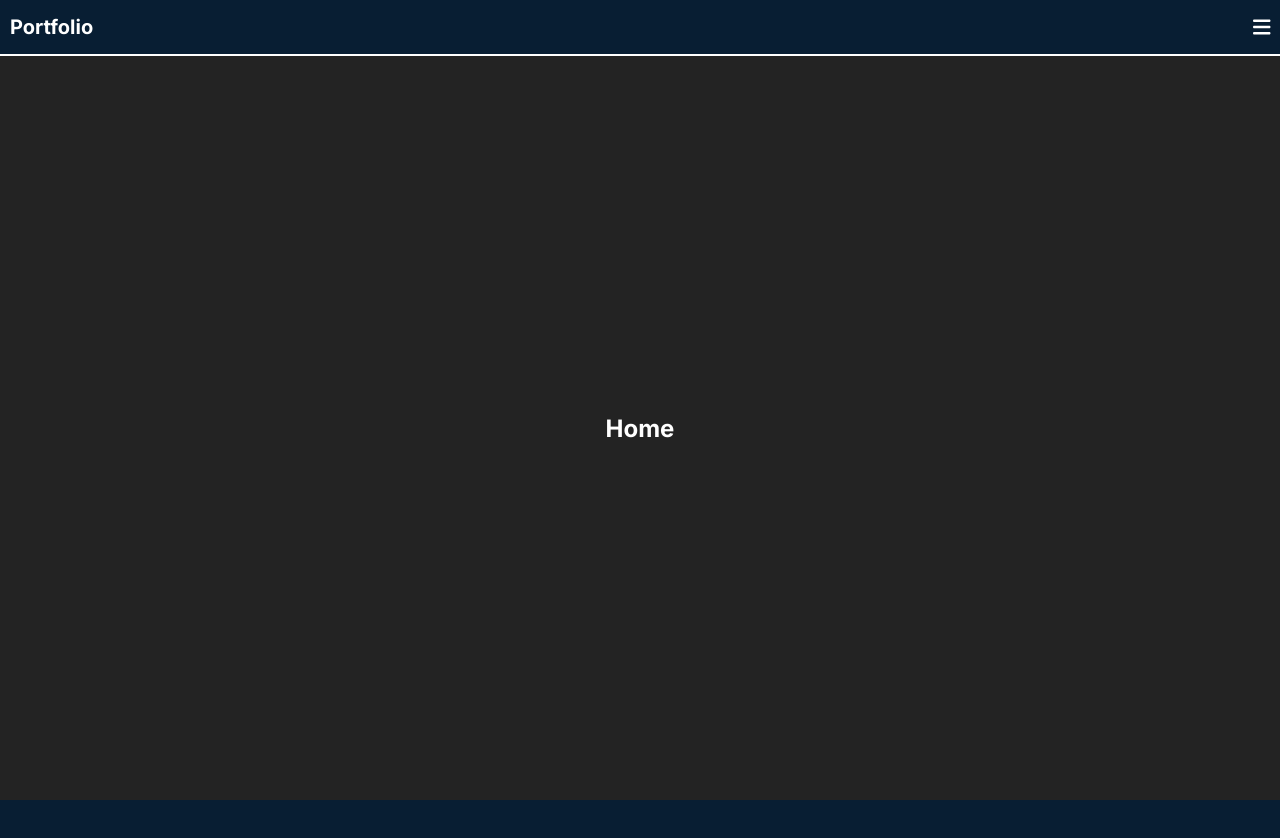
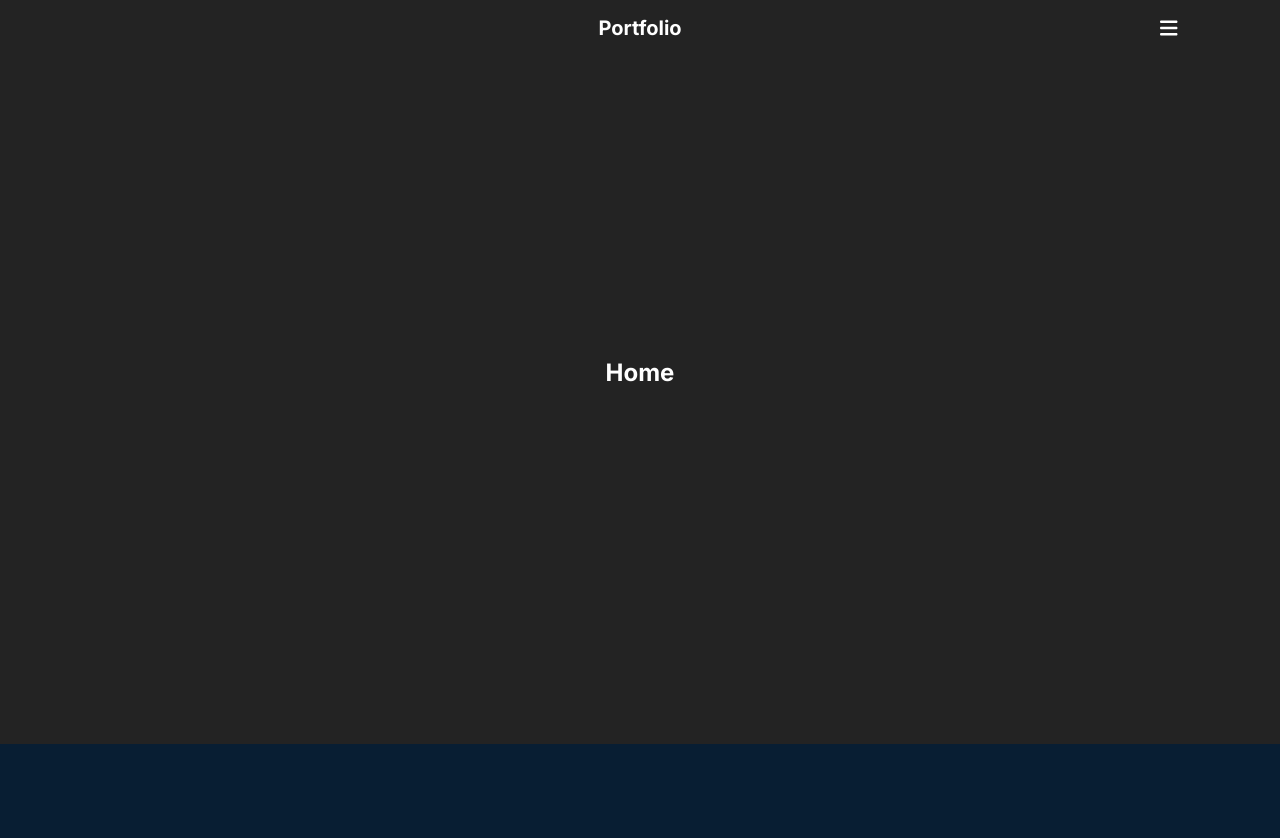
Before and after one commit to CiaranRG/PortfolioSite, a React app in the folder Frontend/: page / in a window 1280 px wide. Shown: the top 838 px of the page. Built offline with nearby package versions, Linux system fonts and the light colour scheme; the HTML template or start-up script is replaced by a standard one.

Commit message:
Styled the navbar and added scroll transitions

```diff
--- a/Frontend/src/Navbar/Navbar.scss
+++ b/Frontend/src/Navbar/Navbar.scss
@@ -1,6 +1,11 @@
 @import '../App.scss';
 
 nav {
+    position: fixed;
+    width: 100vw;
+    // Add this in here to ease the transition back from the scrolled version of the navbar
+    transition: background-color 0.5s ease;
+    .navDiv {
         display: flex;
         align-items: center;
         flex-wrap: wrap;
@@ -10,21 +15,22 @@ nav {
         max-width: 100%;
         font-size: 1.25rem;
         font-weight: 700;
-    border-bottom: 2px solid white;
-    background-color: $color2;
+        padding: 0% 8% 0% 8%;
+        // border-bottom: 2px solid white;
+        background-color: transparent;
+        position: sticky;
 
         .leftNav {
             display: flex;
-        justify-content: flex-start;
-        width: 50%;
-        padding: 0px 0px 0px 10px;
+            justify-content: center;
+            width: 80%;
+            padding-left: 20%;
         }
 
         .rightNav {
             display: flex;
             justify-content: flex-end;
-        width: 50%;
-        padding: 0px 10px 0px 0px;
+            width: 20%;
 
             .navBurgerIcon {
                 margin-top: 1px;
@@ -36,34 +42,38 @@ nav {
             }
         }
 
+        &.addBackground {
+            background-color: $color2 !important;
+        }
+
         .menuContent {
             display: flex;
             align-items: center;
-        flex-direction: column;
+            flex-direction: row;
             position: fixed;
             // Use this to hide the menu
             right: -100%;
             max-width: 100vw;
-        background: $color2;
-        justify-content: space-around;
-        height: 15%;
-        transition: right 0.3s ease;
+            width: 60%;
+            background: $color1;
+            justify-content: space-evenly;
+            height: 5%;
+            transition: right 0.5s ease;
             z-index: 1000;
-        border: 2px solid $color3;
-        // border-radius: 10px;
-        padding: 20px;
-        font-size: 1rem;
-        margin-top: 30px;
-
+            // border: 2px solid $color3;
+            top: 1%;
+            border-radius: 10px;
+            font-size: 0.8rem;
+            transition: 0.5s;
             &.active {
                 // Use this to bring the menu back to the screen
-            right: 0%;
+                right: 20%;
             }
 
             a {
                 text-decoration: none;
                 color: $color3;
-            font-weight: 400;
+                font-weight: 700;
             }
 
             a:hover {
@@ -71,3 +81,13 @@ nav {
             }
         }
     }
+
+    &.addBackground {
+        background-color: $color2;
+        .navDiv{
+            .menuContent{
+                background-color: $color2;
+            }
+        }
+    }
+}
--- a/Frontend/src/Navbar/Navbar.tsx
+++ b/Frontend/src/Navbar/Navbar.tsx
@@ -1,19 +1,42 @@
 import './Navbar.scss'
 import { FontAwesomeIcon } from '@fortawesome/react-fontawesome';
 import { faBars } from '@fortawesome/free-solid-svg-icons';
-import { useState } from 'react';
+import { useState, useEffect } from 'react';
 import { Link } from 'react-router-dom';
 
 export default function Navbar() {
     // State to hold if the burger nav is open or closed
     const [isNavOpen, setIsNavOpen] = useState(false)
+    // Creating a add class state to toggle classes on or off
+    const [addClass, setAddClass] = useState(false)
     // Create a function to toggle the burger nav list to the opposite of what it currently is
     const openNav = () => {
         setIsNavOpen(!isNavOpen)
     }
 
+    // Function to handle scroll and close menu
+    const handleScroll = () => {
+        // Top 5% of the viewport height
+        const scrollThreshold = window.innerHeight * 0.005;
+        const shouldBeColored = window.scrollY > scrollThreshold;
+
+        setAddClass(shouldBeColored);
+    };
+
+
+    useEffect(() => {
+        // Setup an event listener, the event being scroll and then the function to execute
+        window.addEventListener('scroll', handleScroll);
+
+        // Clean up the event listener when the component unmounts
+        return () => {
+            window.removeEventListener('scroll', handleScroll);
+        };
+    });
+
     return (
-        <nav>
+        <nav className={`menuContent ${addClass ? 'addBackground' : ''}`}>
+            <div className='navDiv'>
                 <div className='leftNav'>
                     <a>Portfolio</a>
                 </div>
@@ -30,6 +53,7 @@ export default function Navbar() {
                         </div>
                     )}
                 </div>
+            </div>
         </nav>
     )
 }
```
Also changed, not shown: Frontend/src/App.scss (+11 -0 lines). Lines whose indentation alone changed are shown as unchanged.
